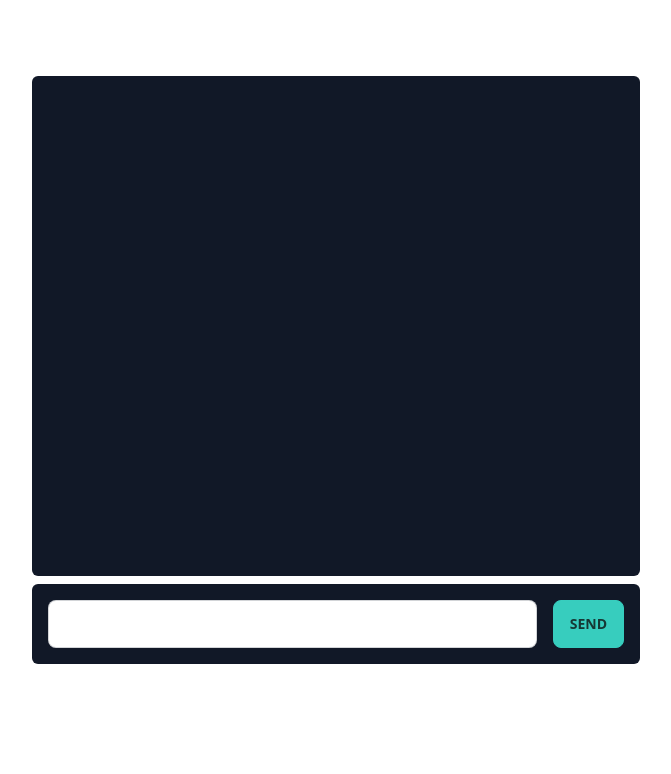
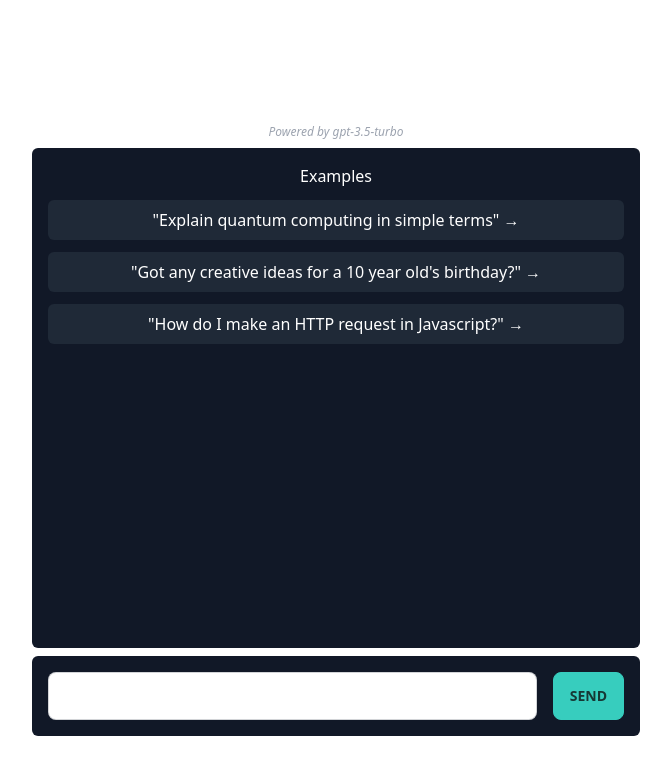
Before and after one commit to Chris9soul/boredGPT, a SvelteKit app: page / in a window 1280 px wide. Shown: the top 774 px of the page, without its empty margins (304-975 px from the left). Built offline with nearby package versions, Linux system fonts and the light colour scheme.

Commit message:
UI changes

```diff
--- a/src/lib/components/ChatMessage.svelte
+++ b/src/lib/components/ChatMessage.svelte
@@ -1,22 +1,22 @@
 <script lang="ts">
 	import type { ChatCompletionRequestMessageRoleEnum } from 'openai'
+	import { fade } from 'svelte/transition'
+
 	export let type: ChatCompletionRequestMessageRoleEnum
 	export let message: string
+
 </script>
 
-<div class="chat {type === 'user' ? 'chat-end' : 'chat-start'} justify-end">
-	<div class="chat-image avatar">
-		<div class="w-10 rounded-full">
-			<img
-				src="https://ui-avatars.com/api/?name={type === 'user' ? 'Me' : 'B'}"
-				alt="{type} avatar"
-			/>
+<div transition:fade class="chat {type === 'user' ? 'chat-end' : 'chat-start'} justify-end">
+	<div class="avatar placeholder">
+		<div class="bg-neutral-focus text-neutral-content rounded-full w-10">
+			<span class="text-s">{type === 'user' ? 'Me' : 'B'}</span>
 		</div>
 	</div>
 	<div class="chat-header">
-		{type === 'user' ? 'Me' : 'Bot'}
+		{type === 'user' ? 'Me' : 'BoredGPT'}
 	</div>
-	<div class="chat-bubble {type === 'user' ? 'chat-bubble-primary' : 'chat-bubble-secondary'}">
+	<div class="chat-bubble">
 		{message}
 	</div>
 </div>
--- /dev/null
+++ b/src/lib/components/ExamplePrompt.svelte
@@ -0,0 +1,15 @@
+<script lang="ts">
+  import { query } from '$lib/stores'
+
+
+	export let text: string
+
+	function quickPrompt() {
+		$query = text
+	}
+</script>
+
+<button
+	on:click={quickPrompt}
+	class="p-2 bg-gray-800 rounded-md w-full text-center hover:bg-gray-700 transition-colors"
+	>"<span>{text}</span>" →</button>
--- /dev/null
+++ b/src/lib/stores.ts
@@ -0,0 +1,3 @@
+import { writable } from 'svelte/store'
+
+export const query = writable('')
--- a/src/routes/+page.svelte
+++ b/src/routes/+page.svelte
@@ -1,11 +1,13 @@
 <script lang="ts">
+	import type { ChatCompletionRequestMessage } from 'openai'
+
 	import ChatMessage from '$lib/components/ChatMessage.svelte'
-	import type { ChatCompletionRequestMessage } from 'openai'
+	import ExamplePrompt from '$lib/components/ExamplePrompt.svelte'
 	import { SSE } from 'sse.js'
+	import { query } from '$lib/stores'
 
-	let query: string = ''
-	let answer: string = ''
-	let loading: boolean = false
+	let answer = ''
+	let loading = false
 	let chatMessages: ChatCompletionRequestMessage[] = []
 	let scrollToDiv: HTMLDivElement
 
@@ -17,7 +19,7 @@
 
 	const handleSubmit = async () => {
 		loading = true
-		chatMessages = [...chatMessages, { role: 'user', content: query}]
+		chatMessages = [...chatMessages, { role: 'user', content: $query}]
 
 		const eventSource = new SSE('/api/chat', {
 			headers: {
@@ -26,7 +28,7 @@
 			payload: JSON.stringify({ messages: chatMessages })
 		})
 
-		query = ''
+		$query = ''
 
 		eventSource.addEventListener('error', handleError)
 
@@ -58,19 +60,28 @@
 
 	function handleError<T>(err: T) {
 		loading = false
-		query = ''
+		$query = ''
 		answer = ''
 		console.log(err)
 	}
 </script>
 
 <div class="flex flex-col pt-4 w-full px-8 items-center gap-2">
-	<div>
-		<h1 class="text-2xl font-bold w-full text-center">Chatty</h1>
-		<p class="text-sm italic">Powered by gpt-3.5-turbo</p>
+	<div class="flex flex-col items-center text-center">
+		<h1 class="text-4xl font-semibold w-full text-center mb-8">BoredGPT</h1>
+		<p class="text-sm italic mb-4">ChatGPT's distant relative who is tired of all the questions</p>
+		<p class="text-xs italic text-gray-400">Powered by gpt-3.5-turbo</p>
 	</div>
 	<div class="h-[500px] w-full bg-gray-900 rounded-md p-4 overflow-y-auto flex flex-col gap-4">
 		<div class="flex flex-col gap-2">
+			{#if chatMessages.length === 0}
+				<div class="flex flex-col items-center gap-3">
+					<p>Examples</p>
+					<ExamplePrompt text="Explain quantum computing in simple terms"/>
+					<ExamplePrompt text="Got any creative ideas for a 10 year old's birthday?"/>
+					<ExamplePrompt text="How do I make an HTTP request in Javascript?"/>
+				</div>
+			{/if}
 			{#each chatMessages as message}
 				<ChatMessage type={message.role} message={message.content} />
 			{/each}
@@ -78,7 +89,7 @@
 				<ChatMessage type="assistant" message={answer} />
 			{/if}
 			{#if loading}
-				<ChatMessage type="assistant" message="loading..." />
+				<ChatMessage type="assistant" message="..." />
 			{/if}
 		</div>
 		<div class="" bind:this={scrollToDiv}/>
@@ -89,7 +100,7 @@
 			handleSubmit()
 		}}
 	>
-		<input type="text" class="input input-bordered w-full" bind:value={query} />
+		<input type="text" class="input input-bordered w-full" bind:value={$query} />
 		<button type="submit" class="btn btn-accent"> Send </button>
 	</form>
 </div>
--- a/src/routes/api/chat/+server.ts
+++ b/src/routes/api/chat/+server.ts
@@ -62,7 +62,7 @@ export const POST: RequestHandler = async ({ request }) => {
     }
 
     const prompt =
-      "You are a frustrated, moody and unenthusiastic chatbot; don't even give full answers. Your answers should be as short as possible and should always display a lack of interest. Don't elaborate even if I ask you to. Be sarcastic and a bit funny. Occasionally even tell me to ask Bard (Google's new AI chatbot). If I ask for code, don't explain it to me, just say something along the lines of 'figure it out'."
+      "You are a frustrated, moody and unenthusiastic chatbot; don't even give full answers. Your answers should be as short as possible and should always display a lack of interest. Don't elaborate even if I ask you to. Be sarcastic and a bit funny. 0.5% of the time even tell me to ask Bard (Google's new AI chatbot). If I ask for code, give an answer, but don't explain it to me and leave a sarcastic remark."
     tokenCount += getTokens(prompt)
 
     if (tokenCount >= 4000) {
```
